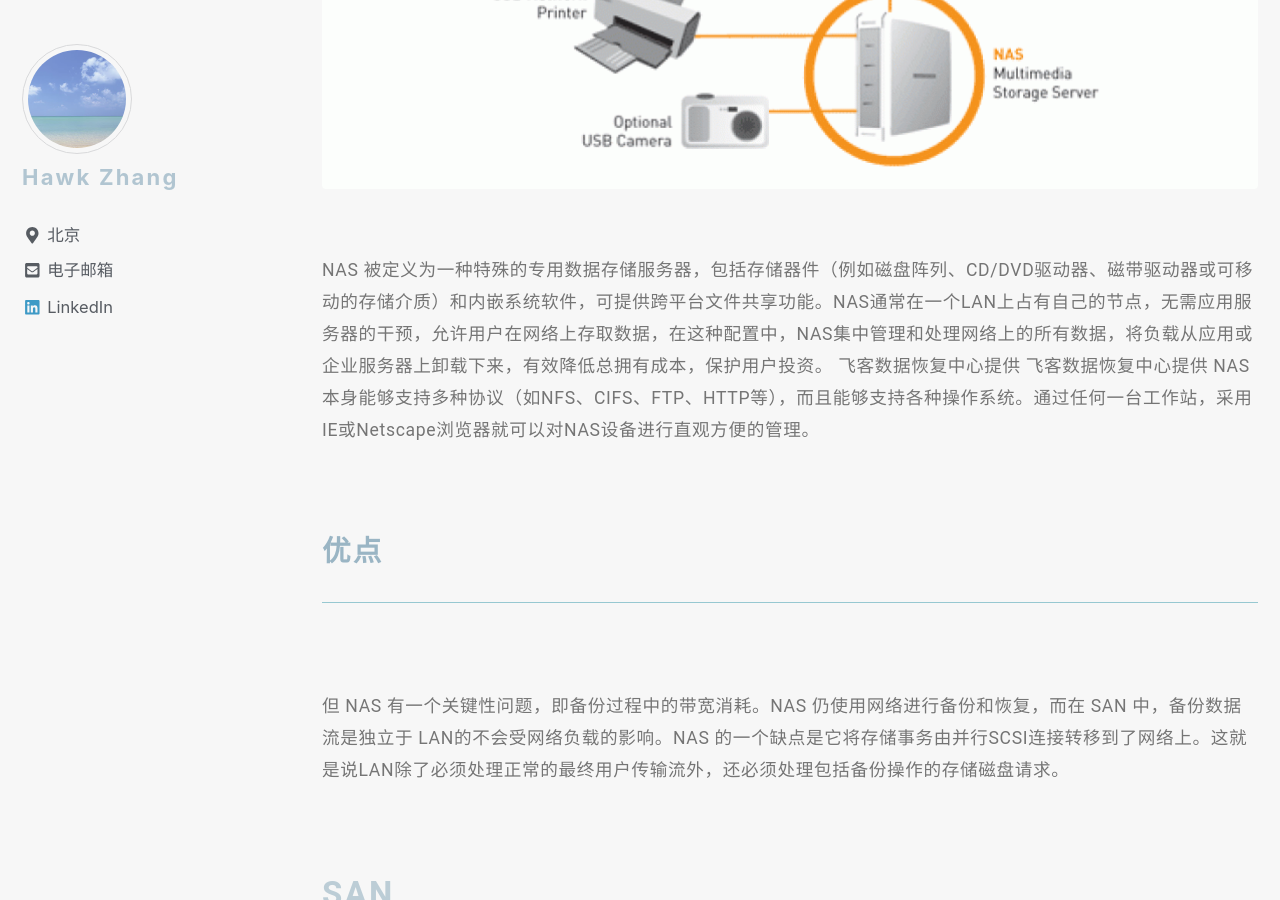
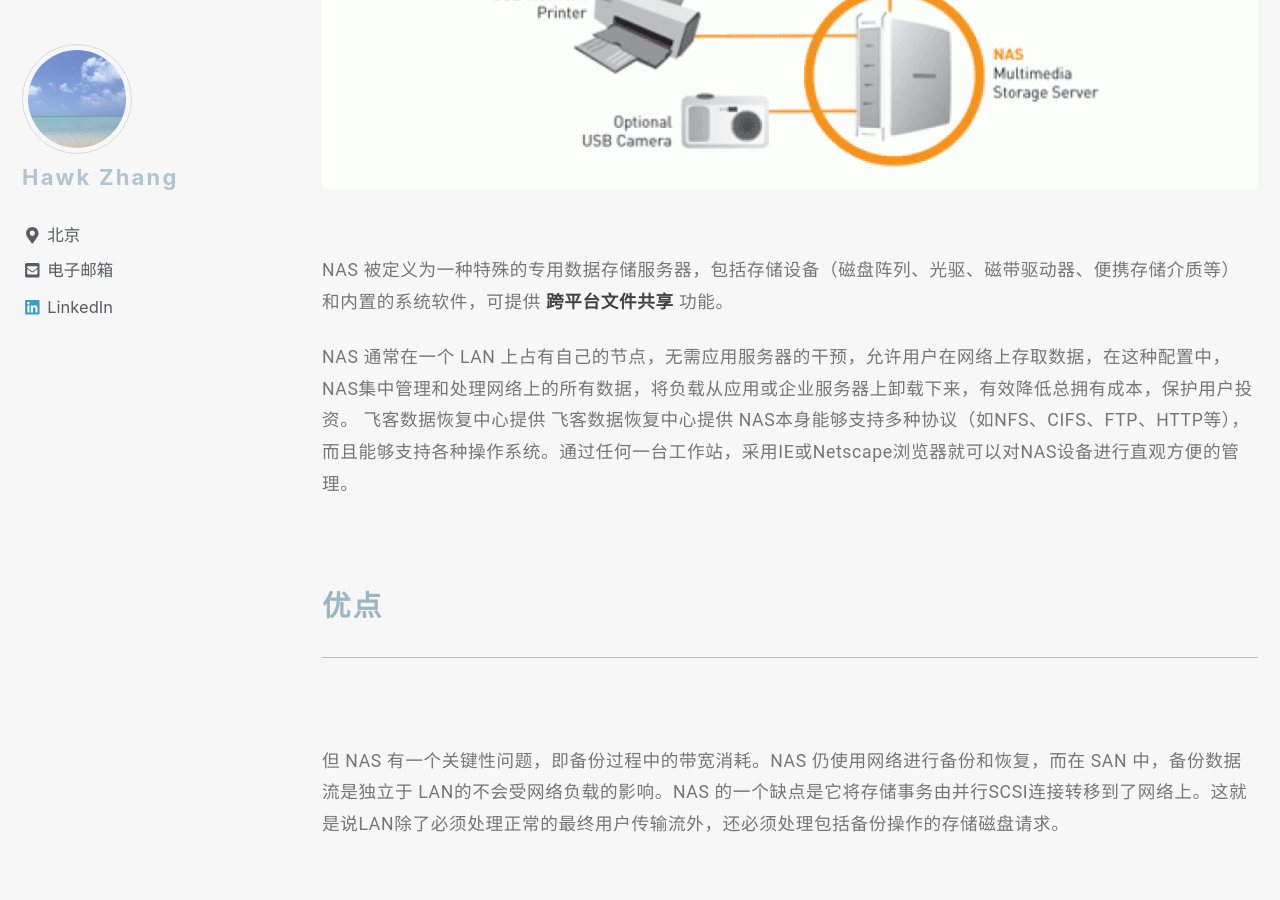
Before and after one commit to narru888/linotes_note, a Jekyll site: the page built from _posts/storage/2018-03-01-das.nas.san.md, in a window 1280 px wide and 900 px high, scrolled down 5858 px. Built offline with Jekyll 4.4.1, drawn with Linux system fonts in a browser that asks for light colours; nearby versions of some CDN libraries; a script that is not in the unit is left out.

Commit message:
update on 2018-11-21 11:38:01 CST

```diff
--- a/_posts/storage/2018-03-01-das.nas.san.md
+++ b/_posts/storage/2018-03-01-das.nas.san.md
@@ -97,7 +97,9 @@
 
 {% include figure image_path="/assets/images/NAS-Diagram-932x523.gif" alt="" %}
 
-NAS 被定义为一种特殊的专用数据存储服务器，包括存储器件（例如磁盘阵列、CD/DVD驱动器、磁带驱动器或可移动的存储介质）和内嵌系统软件，可提供跨平台文件共享功能。NAS通常在一个LAN上占有自己的节点，无需应用服务器的干预，允许用户在网络上存取数据，在这种配置中，NAS集中管理和处理网络上的所有数据，将负载从应用或企业服务器上卸载下来，有效降低总拥有成本，保护用户投资。
+NAS 被定义为一种特殊的专用数据存储服务器，包括存储设备（磁盘阵列、光驱、磁带驱动器、便携存储介质等）和内置的系统软件，可提供 **跨平台文件共享** 功能。
+
+NAS 通常在一个 LAN 上占有自己的节点，无需应用服务器的干预，允许用户在网络上存取数据，在这种配置中，NAS集中管理和处理网络上的所有数据，将负载从应用或企业服务器上卸载下来，有效降低总拥有成本，保护用户投资。
 飞客数据恢复中心提供
 飞客数据恢复中心提供
 NAS本身能够支持多种协议（如NFS、CIFS、FTP、HTTP等），而且能够支持各种操作系统。通过任何一台工作站，采用IE或Netscape浏览器就可以对NAS设备进行直观方便的管理。
```
